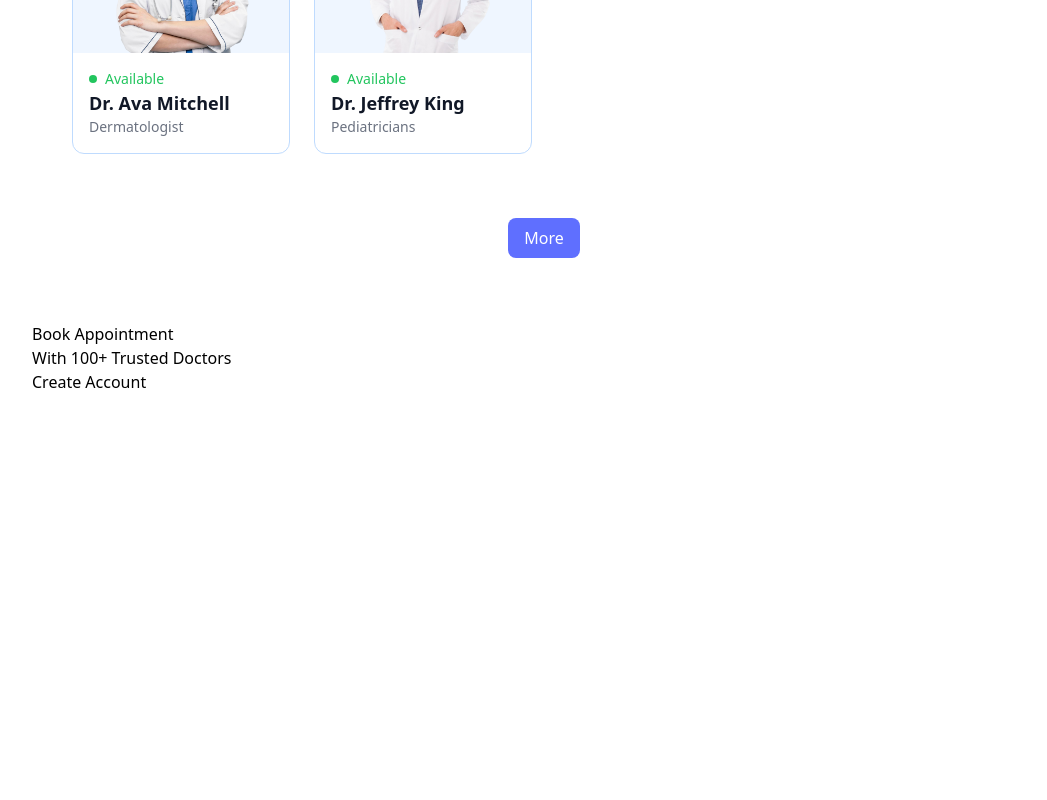
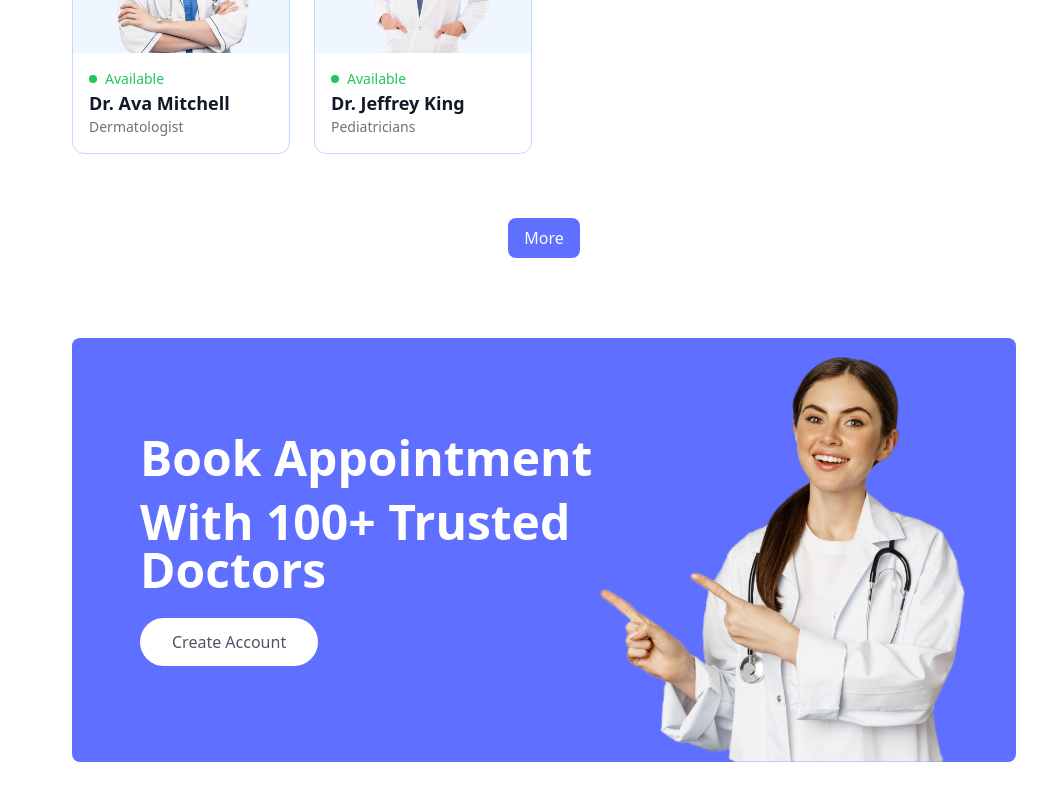
Before and after one commit to Md-SalmanHossen/DoctoreBookingApp, a React (Vite) app in the folder client-side/: page / in a window 1280 px wide. Shown: the part 2071-2871 px from the top of the page, without its empty margins (96-1143 px from the left). Before the commit the page ends 2465 px from the top, so only its background shows below. Built offline with nearby package versions, Linux system fonts and the light colour scheme.

Commit message:
footer section add

```diff
--- a/client-side/src/App.jsx
+++ b/client-side/src/App.jsx
@@ -14,6 +14,7 @@
 //package import
 import React from 'react'
 import { Route, Routes } from 'react-router-dom'
+import Footer from './components/Footer';
 
 const App = () => {
   return (
@@ -31,6 +32,7 @@
         <Route path="/my-appointment" element={<MyAppointment/>}/>
         <Route path="/appointment/:docId" element={<Appointment/>}/>
       </Routes>
+      <Footer/>
     </div>
   )
 }
--- a/client-side/src/components/Banner.jsx
+++ b/client-side/src/components/Banner.jsx
@@ -1,20 +1,31 @@
 import React from 'react'
+import { assets } from '../assets/assets_frontend/assets'
+import { useNavigate } from 'react-router-dom'
 
 const Banner = () => {
+
+   const navigate=useNavigate();
   return (
-    <div>
+    <div className='flex bg-primary rounded-lg px-6 sm:px-10 md:px-14 lg:px-12 my-20 md:mx-10'>
+
          {/*......left side........  */}
-         <div>
-            <div>
+         <div className='flex-1 py-8 sm:py-10 md:py-10 lg:py-24 lg:pl-5'>
+            <div className='text-xl sm:text-2xl md:text-3xl lg:text-5xl font-semibold text-white'>
                <p>Book Appointment</p>
-               <p>With 100+ Trusted Doctors</p>
+               <p className='mt-4'>With 100+ Trusted Doctors</p>
             </div>
-            <button>Create Account</button>
-            <div></div>
+            <button
+               onClick={()=>{navigate('/login');scrollTo(0,0)}}
+               className='bg-white text-sm sm:text-base text-gray-600 px-8 py-3 rounded-full mt-6 hover:scale-105 transition-all'
+               >Create Account</button>
          </div>
+
          {/*......right side........  */}
-         <div>
-
+         <div className='hidden md:block md:w-1/2 lg:w-[370px] relative'>
+            <img
+               className='w-full absolute bottom-0 right-0 max-w-md'
+               src={assets.appointment_img}
+               alt="" />
          </div>
     </div>
   )
--- /dev/null
+++ b/client-side/src/components/Footer.jsx
@@ -0,0 +1,13 @@
+import React from 'react'
+
+const Footer = () => {
+  return (
+    <div>
+      <div>
+
+      </div>
+    </div>
+  )
+}
+
+export default Footer
```
